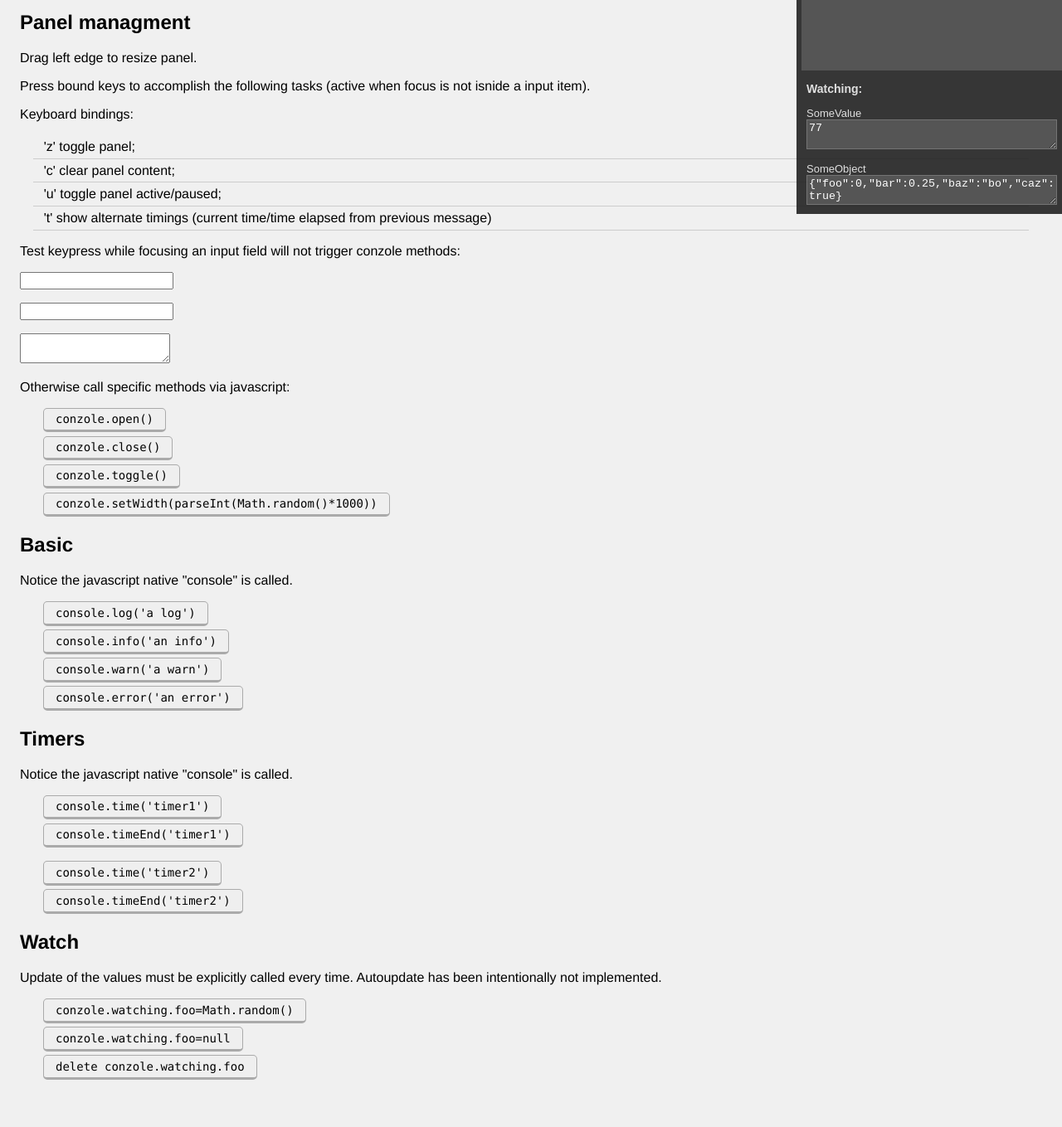
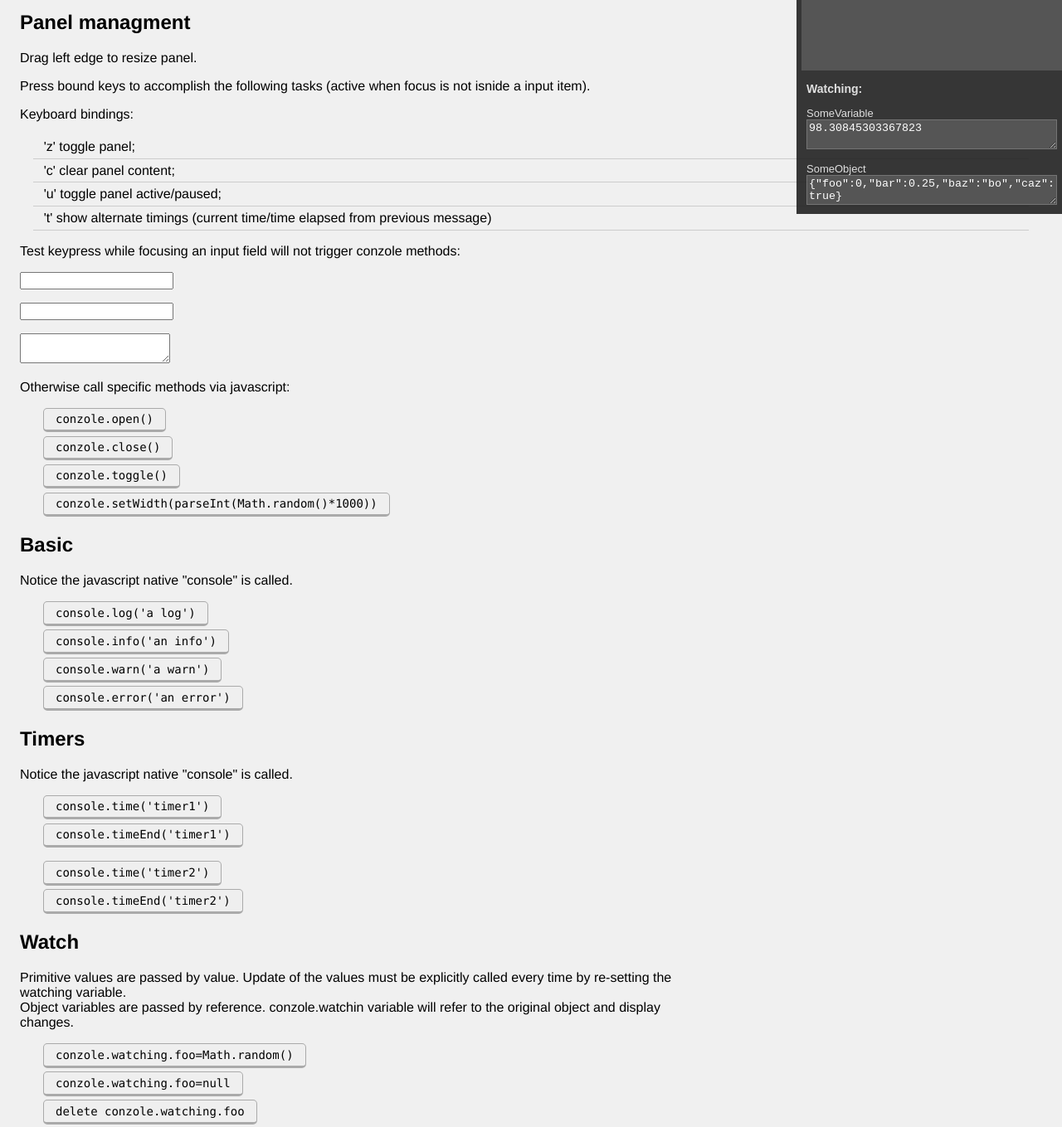
Before and after one commit to Oaxoa/Conzole, a plain HTML site: page index.html in a window 1280 px wide. Shown: the part 542-1901 px from the top of the page at 83% size. Before the commit the page ends 1852 px from the top, so only its background shows below. Drawn offline with Linux system fonts and the light colour scheme.

Commit message:
some bug fix

```diff
--- a/conzole.js
+++ b/conzole.js
@@ -313,12 +313,14 @@ conzole=(function($parent, undefined) {
 
 				for(i=0; i<temp.length; i++) {
 					obj=temp[i];
+					var msg=obj.message;
+					msg=msg.replace(/</g, '&lt;').replace(/>/g, '&gt;');
 					var tdiff=obj.timeDiff/1000;
 					tdiffStr=tdiff>1 ? tdiff.toPrecision(4) : tdiff.toPrecision(2);
 					var timeStr=showTimeDiff ? tdiffStr : obj.time;
 
 					var countString=obj.count>1?'('+obj.count+') ':'';
-					out+='<li class="'+obj.type+'"><em>'+timeStr+'</em> '+countString+obj.message+'</li>'
+					out+='<li class="'+obj.type+'"><em>'+timeStr+'</em> '+countString+msg+'</li>'
 
 				}
 				list.innerHTML=out;
@@ -327,7 +329,7 @@ conzole=(function($parent, undefined) {
 			}
 		}
 	}
-	function doLog(message, type) {
+	function doLog(message, type, caller) {
 		var ntime=now();
 		var tdiff=latestTime>0 ? ntime-latestTime : 0;
 		latestTime=ntime;
--- a/index.html
+++ b/index.html
@@ -87,8 +87,6 @@
 	<script type="text/javascript">
 		window.onload=function() {
 
-			var o={foo:5, bar:100, baz:'bo', caz:true};
-
 			var b00=document.getElementById('b00');
 			var b01=document.getElementById('b01');
 			var b02=document.getElementById('b02');
@@ -128,13 +126,16 @@
 			listen('click', b41, function() {conzole.watching.foo=null});
 			listen('click', b42, function() {delete conzole.watching.foo;});
 
+            var a=Math.random()*100;
+            var o={foo:5, bar:100, baz:'bo', caz:true};
 			var interval=setInterval(function() {
-				window.a=parseInt(Math.random()*100);
+				a=parseInt(Math.random()*100);
 				o.foo=parseInt(Math.random()*9);
 				o.bar=Math.round(Math.random()*100)/100;
-				conzole.watching.SomeValue=a;
-				conzole.watching.SomeObject=o;
+
 			}, 50);
+            conzole.watching.SomeVariable=a;
+			conzole.watching.SomeObject=o;
 
 			console.log('Welcome to Conzole. This is my first console log.');
 			conzole.open();
@@ -217,12 +218,13 @@ Include it once and see it the same every time you open up the page, in every br
 </div>
 <div>
 	<h2>Watch</h2>
-    <p>Update of the values must be explicitly called every time. Autoupdate has been intentionally not implemented.</p>
+    <p>Primitive values are passed by value. Update of the values must be explicitly called every time by re-setting the watching variable.<br />
+    Object variables are passed by reference. conzole.watchin variable will refer to the original object and display changes.</p>
 	<button id="b40">conzole.watching.foo=Math.random()</button>
 	<button id="b41">conzole.watching.foo=null</button>
 	<button id="b42">delete conzole.watching.foo</button>
 </div>
-<script type="text/javascript">
+<!--<script type="text/javascript">
   (function(i,s,o,g,r,a,m){i['GoogleAnalyticsObject']=r;i[r]=i[r]||function(){
   (i[r].q=i[r].q||[]).push(arguments)},i[r].l=1*new Date();a=s.createElement(o),
   m=s.getElementsByTagName(o)[0];a.async=1;a.src=g;m.parentNode.insertBefore(a,m)
@@ -230,6 +232,6 @@ Include it once and see it the same every time you open up the page, in every br
 
   ga('create', 'UA-31925718-2', 'oaxoa.github.io');
   ga('send', 'pageview');
-</script>
+</script>-->
 </body>
 </html>
```
